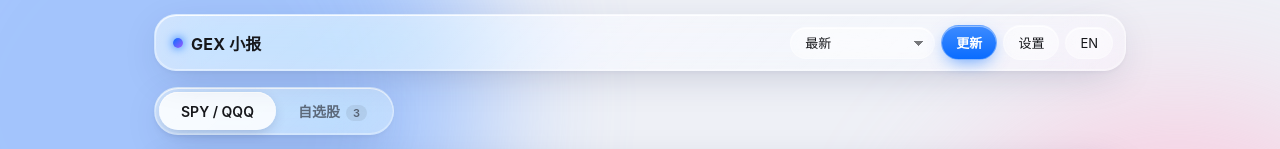
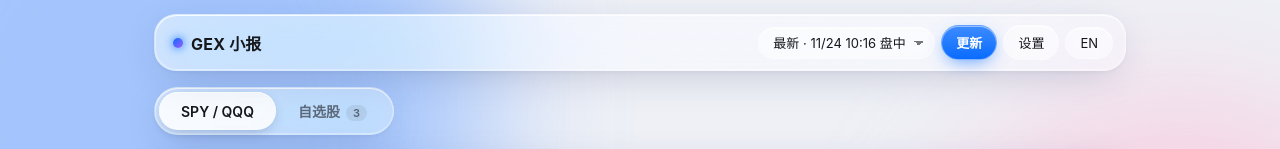
Before and after one commit to Steven4609/GEX, a plain HTML site: page index.html in a window 1280 px wide. Shown: the top 149 px of the page. Drawn offline with Linux system fonts and the light colour scheme.

Commit message:
History dropdown: show only the 5 most recent reports
Co-Authored-By: Claude Opus 5.5 <noreply@anthropic.com>
Claude-Session: https://claude.ai/code/session_013GqNjibRQjTvvzVCwgu2Fc

```diff
--- a/index.html
+++ b/index.html
@@ -436,9 +436,12 @@ function render() {
   $('main').innerHTML = h;
 }
 function renderHist() {
+  // 只列最近 5 份：第一项是“最新”（就是最近一份），后面是之前的 4 份
   const t = T(), sel = $('hist'), cur = sel.value;
-  sel.innerHTML = `<option value="">${t.latest}</option>` + INDEX.map(f => { const m = f.match(/^(\d{4})-(\d{2})-(\d{2})-(\d{2})(\d{2})-(\w+)\.json$/); return m ? `<option value="${f}">${+m[2]}/${+m[3]} ${m[4]}:${m[5]} ${t.modes[m[6]] || m[6]}</option>` : ''; }).join('');
-  sel.value = cur;
+  const lbl = f => { const m = f.match(/^(\d{4})-(\d{2})-(\d{2})-(\d{2})(\d{2})-(\w+)\.json$/); return m ? `${+m[2]}/${+m[3]} ${m[4]}:${m[5]} ${t.modes[m[6]] || m[6]}` : null; };
+  const files = INDEX.filter(lbl);
+  sel.innerHTML = `<option value="">${t.latest}${files[0] ? ' · ' + lbl(files[0]) : ''}</option>` + files.slice(1, 5).map(f => `<option value="${f}">${lbl(f)}</option>`).join('');
+  sel.value = files.slice(1, 5).includes(cur) ? cur : '';
 }
 
 // ------------------------------------------------------------------ data loading
```
